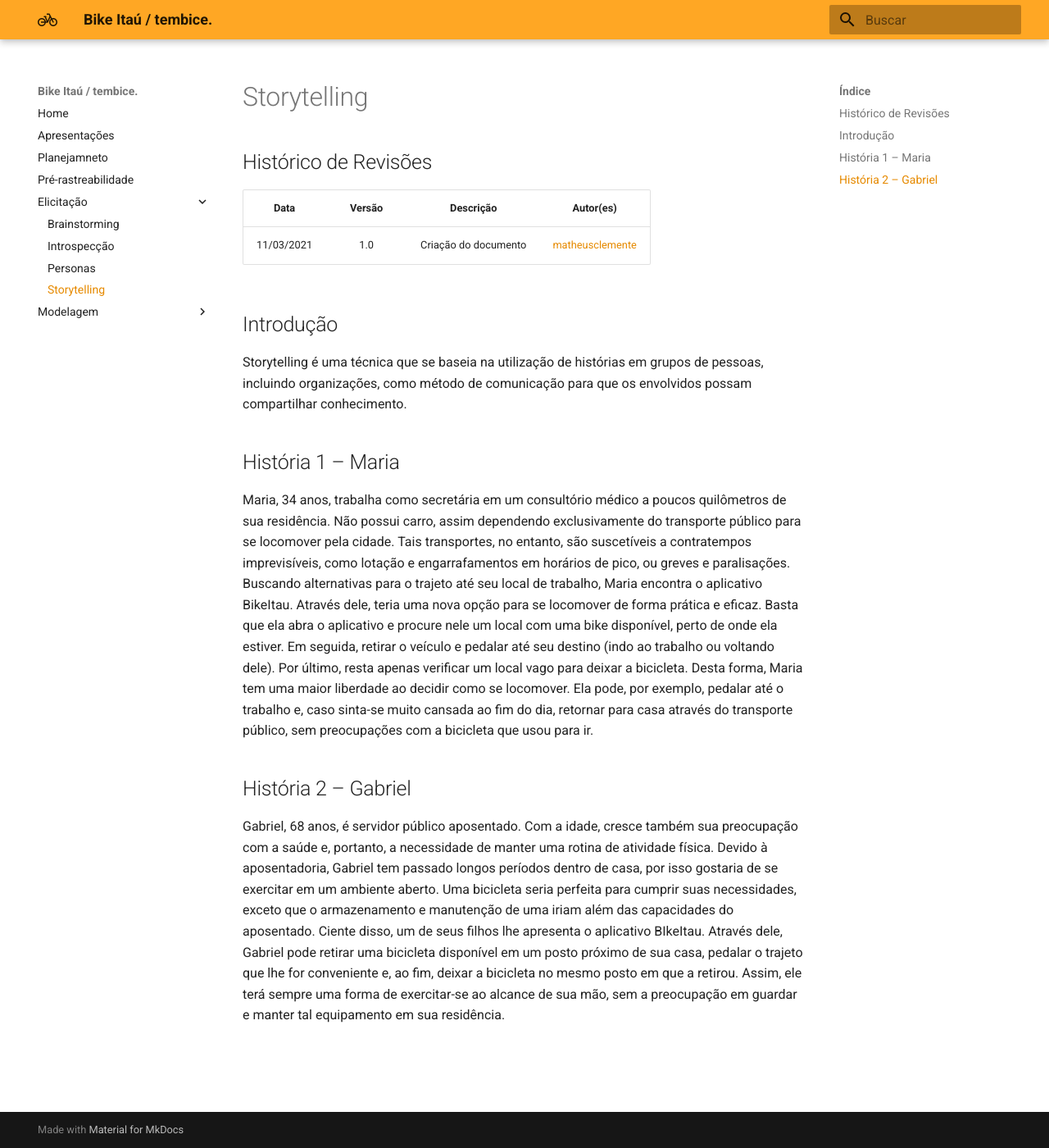
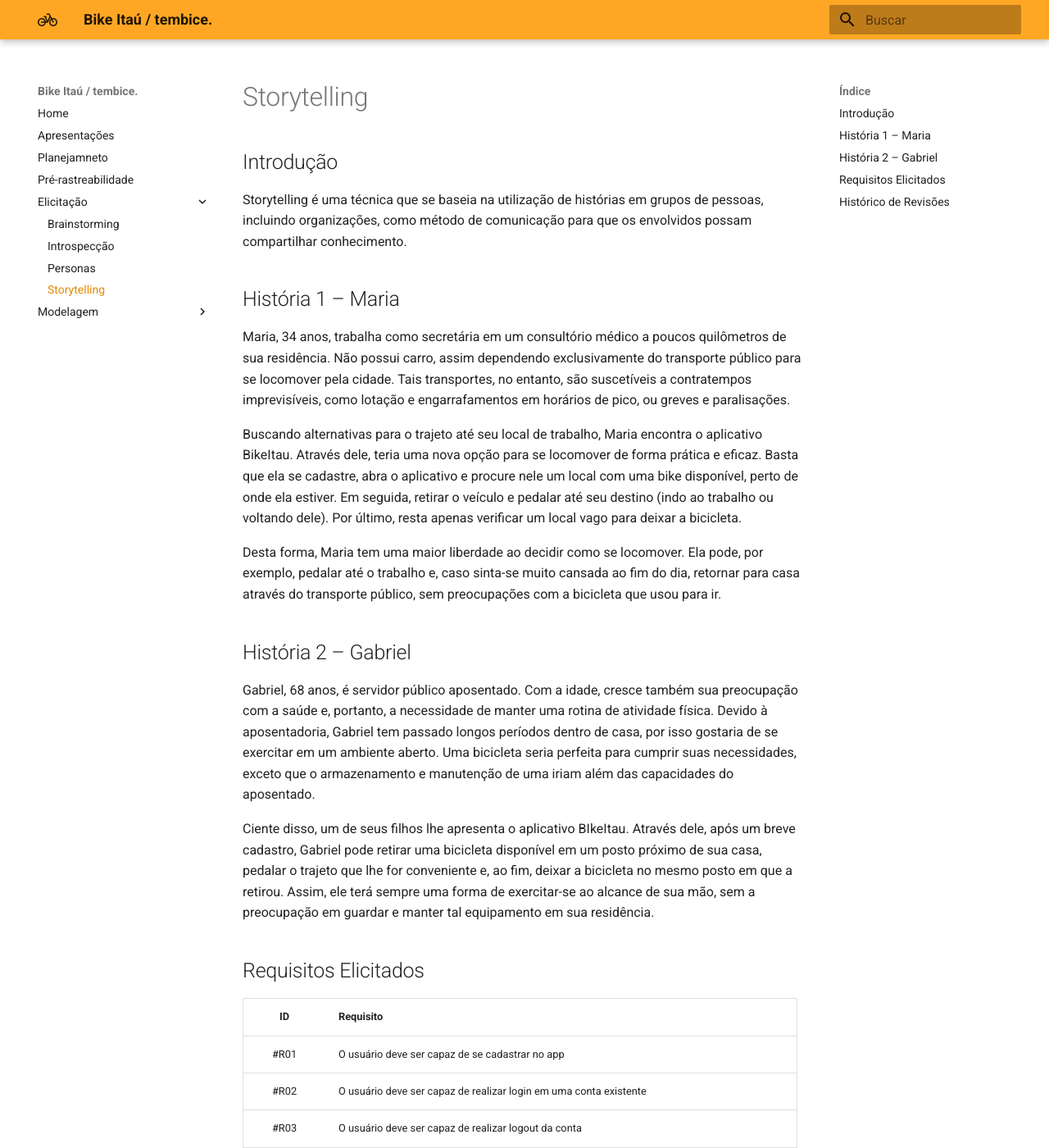
Before and after one commit to Requisitos-de-Software/2020.2-BikeItau, an MkDocs documentation site: the page built from docs/elicitacao/storytelling.md, in a window 1280 px wide and 1400 px high. Shown: the whole window at 82% size. Built offline with MkDocs 1.6.1 and Material for MkDocs 9.7.7, drawn with Linux system fonts in a browser that asks for light colours; some of the changed text lies outside the part shown.

Commit message:
Update em storytelling.md

```diff
--- a/docs/elicitacao/storytelling.md
+++ b/docs/elicitacao/storytelling.md
@@ -1,10 +1,4 @@
 # Storytelling
-
-## Histórico de Revisões
-
-| Data | Versão | Descrição | Autor(es) |
-| :----: | :----: | :----: | :----: |
-| 11/03/2021 | 1.0 | Criação do documento | [matheusclemente](https://github.com/matheusclemente) |
 
 ## Introdução
 
@@ -18,11 +12,13 @@
 residência. Não possui carro, assim dependendo exclusivamente do transporte público para se
 locomover pela cidade. Tais transportes, no entanto, são suscetíveis a contratempos imprevisíveis,
 como lotação e engarrafamentos em horários de pico, ou greves e paralisações.
+
 Buscando alternativas para o trajeto até seu local de trabalho, Maria encontra o aplicativo BikeItau.
-Através dele, teria uma nova opção para se locomover de forma prática e eficaz. Basta que ela abra
+Através dele, teria uma nova opção para se locomover de forma prática e eficaz. Basta que ela se cadastre, abra
 o aplicativo e procure nele um local com uma bike disponível, perto de onde ela estiver. Em seguida,
 retirar o veículo e pedalar até seu destino (indo ao trabalho ou voltando dele). Por último, resta
 apenas verificar um local vago para deixar a bicicleta.
+
 Desta forma, Maria tem uma maior liberdade ao decidir como se locomover. Ela pode, por exemplo,
 pedalar até o trabalho e, caso sinta-se muito cansada ao fim do dia, retornar para casa através do
 transporte público, sem preocupações com a bicicleta que usou para ir.
@@ -34,8 +30,30 @@
 aposentadoria, Gabriel tem passado longos períodos dentro de casa, por isso gostaria de se exercitar
 em um ambiente aberto. Uma bicicleta seria perfeita para cumprir suas necessidades, exceto que o
 armazenamento e manutenção de uma iriam além das capacidades do aposentado.
-Ciente disso, um de seus filhos lhe apresenta o aplicativo BIkeItau. Através dele, Gabriel pode retirar
+
+Ciente disso, um de seus filhos lhe apresenta o aplicativo BIkeItau. Através dele, após um breve cadastro, Gabriel pode retirar
 uma bicicleta disponível em um posto próximo de sua casa, pedalar o trajeto que lhe for
 conveniente e, ao fim, deixar a bicicleta no mesmo posto em que a retirou. Assim, ele terá sempre
 uma forma de exercitar-se ao alcance de sua mão, sem a preocupação em guardar e manter tal
 equipamento em sua residência.
+
+## Requisitos Elicitados
+
+| ID | Requisito |
+| :---: | --- |
+| #R01 | O usuário deve ser capaz de se cadastrar no app |
+| #R02 | O usuário deve ser capaz de realizar login em uma conta existente |
+| #R03 | O usuário deve ser capaz de realizar logout da conta |
+| #R04 | O usuário deve ser capaz de buscar bicicletas disponíveis perto da sua localização |
+| #R05 | O usuário deve ser capaz de buscar vagas em estações perto de sua localização |
+| #R06 | O usuário deve ser capaz navegar pelo mapa |
+| #R07 | O usuário deve ser capaz de filtrar sua navegação por bicicletas disponíveis e vagas disponíveis |
+| #R08 | O usuário deve ser capaz de retirar uma bicicleta da estação usando o código gerado pelo app |
+| #R09 | O usuário deve ser capaz de reportar problemas com a bicicleta ou com a estação |
+
+## Histórico de Revisões
+
+| Data | Versão | Descrição | Autor(es) |
+| :----: | :----: | :----: | :----: |
+| 11/03/2021 | 1.0 | Criação do documento | [Matheus Clemente](https://github.com/matheusclemente) |
+| 12/03/2021 | 1.1 | Tabela de requisitos | [Matheus Clemente](https://github.com/matheusclemente) |
```
